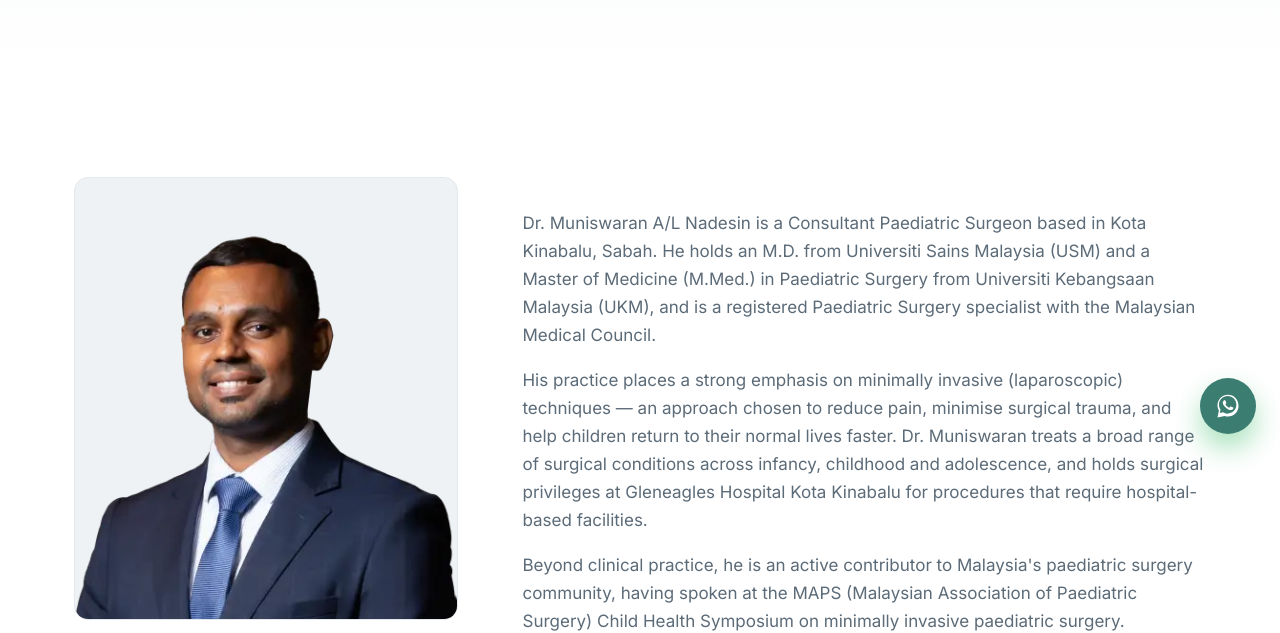
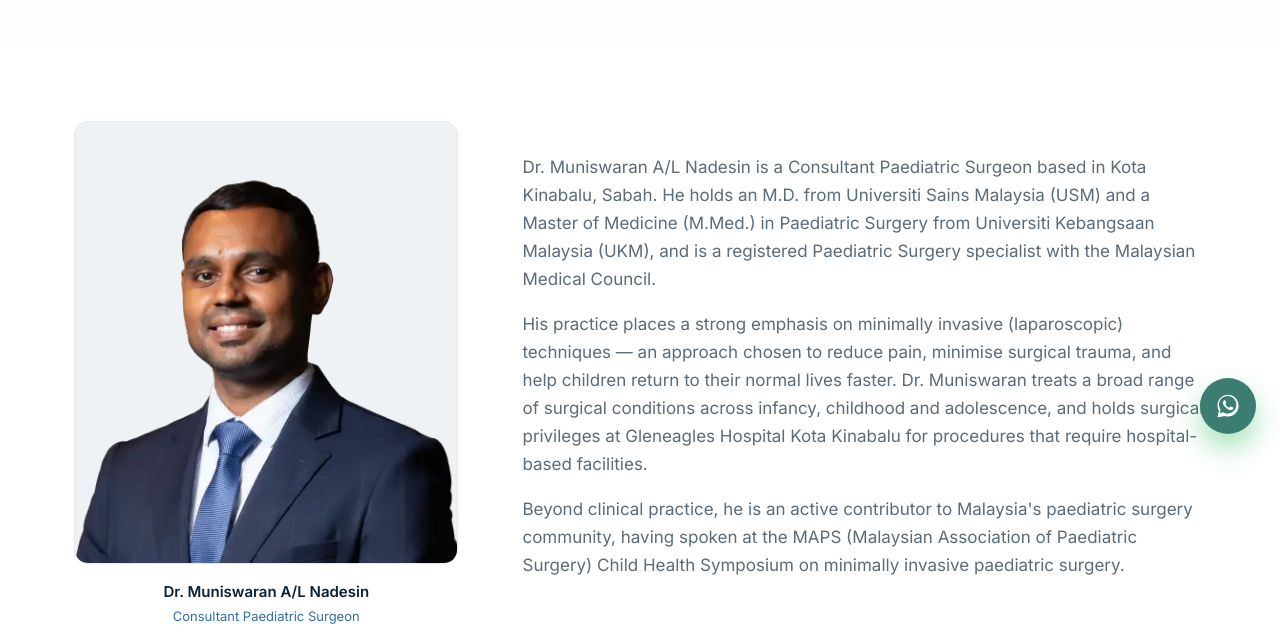
Before and after one commit to abboo2010/drmunispaediatric, a plain HTML site: page about.html in a window 1280 px wide. Shown: the part 342-975 px from the top of the page. Drawn offline with Linux system fonts and the light colour scheme.

Commit message:
Add files via upload

```diff
--- a/about.html
+++ b/about.html
@@ -40,7 +40,7 @@
   </div>
 </section>
 
-<section class="section">
+<section class="section section--tight">
   <div class="container">
     <div class="about-split about-split--portrait">
       <div class="about-visual">
--- a/css/style.css
+++ b/css/style.css
@@ -138,6 +138,7 @@
 /* About split with floating card, like Medizo's Open-Hours block */
 .about-split{display:grid;grid-template-columns:0.95fr 1.05fr;gap:64px;align-items:center}
 .about-split--portrait{grid-template-columns:0.72fr 1.28fr}
+.section--tight{padding:40px 0}
 .about-photo-caption{text-align:center;margin-top:16px}
 .about-photo-caption strong{display:block;color:var(--navy);font-size:15px;font-family:'Inter',sans-serif;font-weight:600}
 .about-photo-caption span{display:block;color:var(--blue);font-size:13px;margin-top:2px}
```
